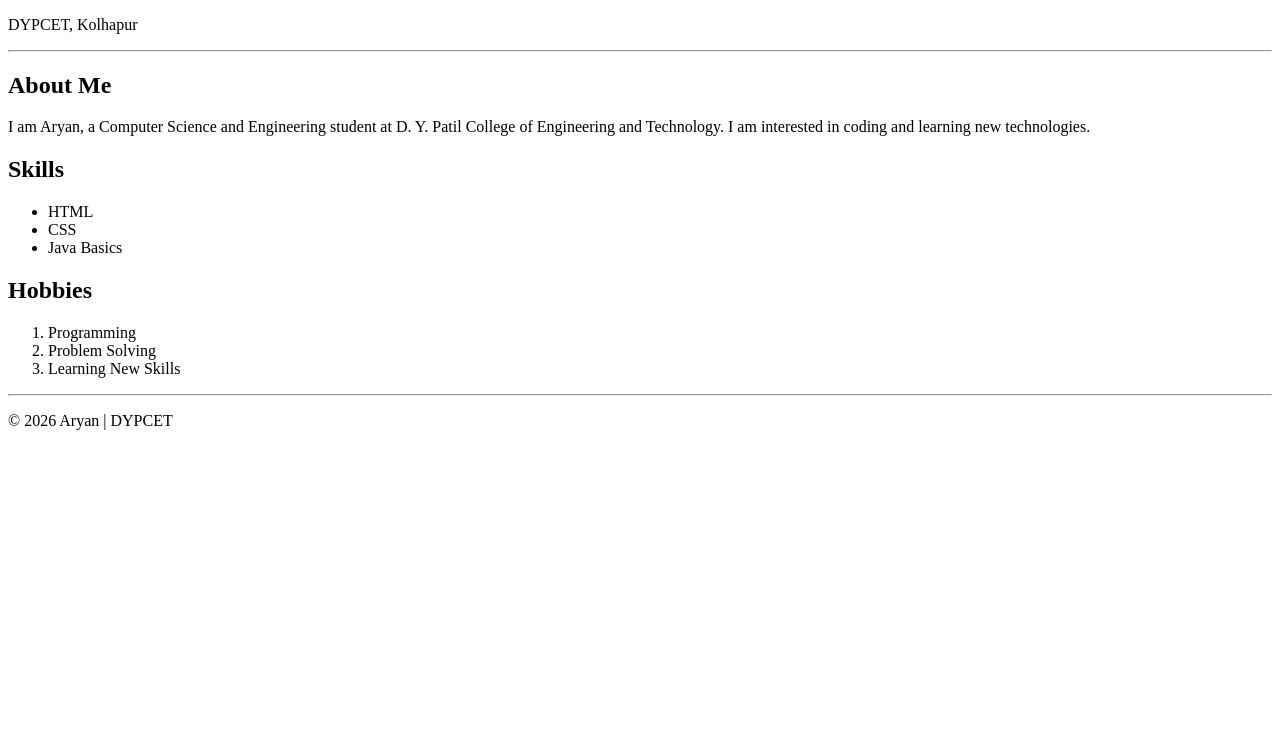
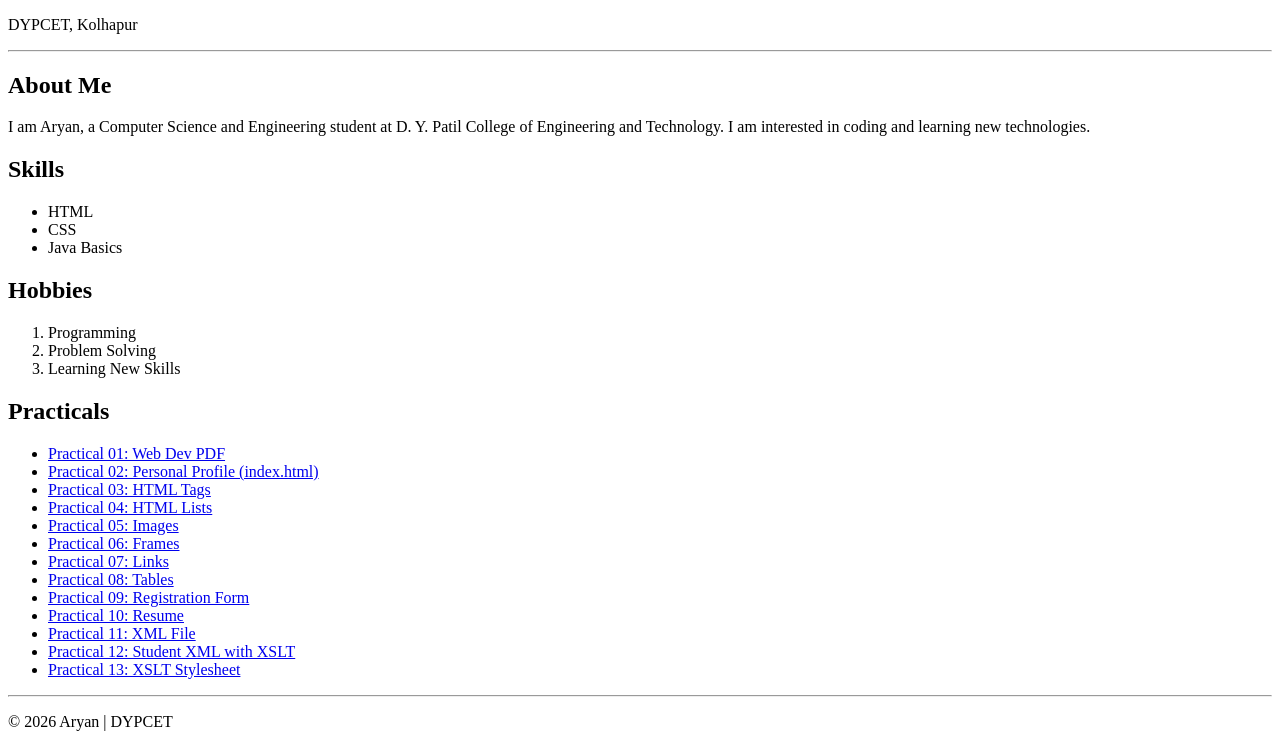
Before and after one commit to aryanrn007/Web_Dev, a plain HTML site: page index.html in a window 1280 px wide. Shown: the part 105-852 px from the top of the page. Before the commit the page ends 800 px from the top, so only its background shows below. Drawn offline with Linux system fonts and the light colour scheme.

Commit message:
Add links to all practical exercises in index.html

```diff
--- a/index.html
+++ b/index.html
@@ -39,6 +39,25 @@
         </ol>
     </section>
 
+    <section>
+        <h2>Practicals</h2>
+        <ul>
+            <li><a href="01_webdev.pdf">Practical 01: Web Dev PDF</a></li>
+            <li><a href="index.html">Practical 02: Personal Profile (index.html)</a></li>
+            <li><a href="03_tags.html">Practical 03: HTML Tags</a></li>
+            <li><a href="04_list.html">Practical 04: HTML Lists</a></li>
+            <li><a href="05_image.html">Practical 05: Images</a></li>
+            <li><a href="06_frames.html">Practical 06: Frames</a></li>
+            <li><a href="07_link.html">Practical 07: Links</a></li>
+            <li><a href="08_table.html">Practical 08: Tables</a></li>
+            <li><a href="09_reg.html">Practical 09: Registration Form</a></li>
+            <li><a href="10_resume.html">Practical 10: Resume</a></li>
+            <li><a href="11_xml.xml">Practical 11: XML File</a></li>
+            <li><a href="12_student.xml">Practical 12: Student XML with XSLT</a></li>
+            <li><a href="13_xslt.xsl">Practical 13: XSLT Stylesheet</a></li>
+        </ul>
+    </section>
+
     <footer>
         <hr>
         <p>&copy; 2026 Aryan | DYPCET</p>
```
